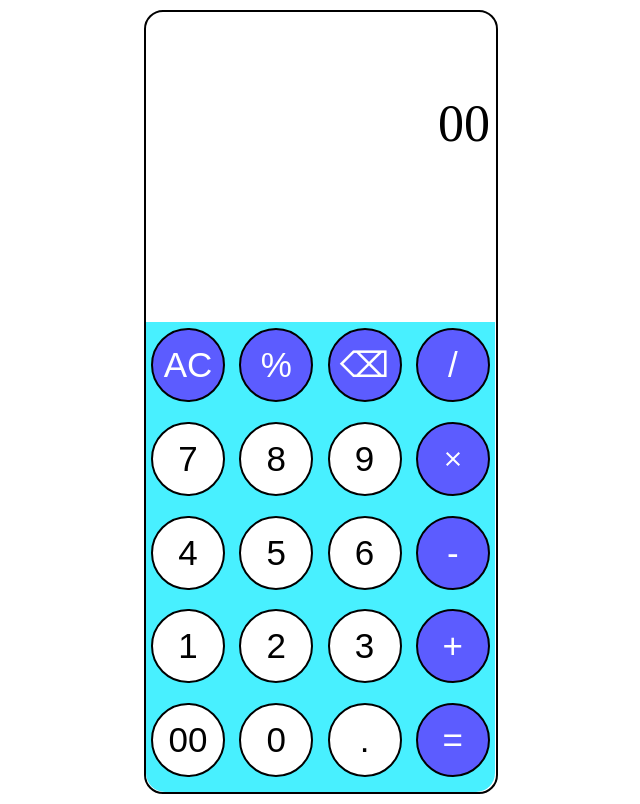
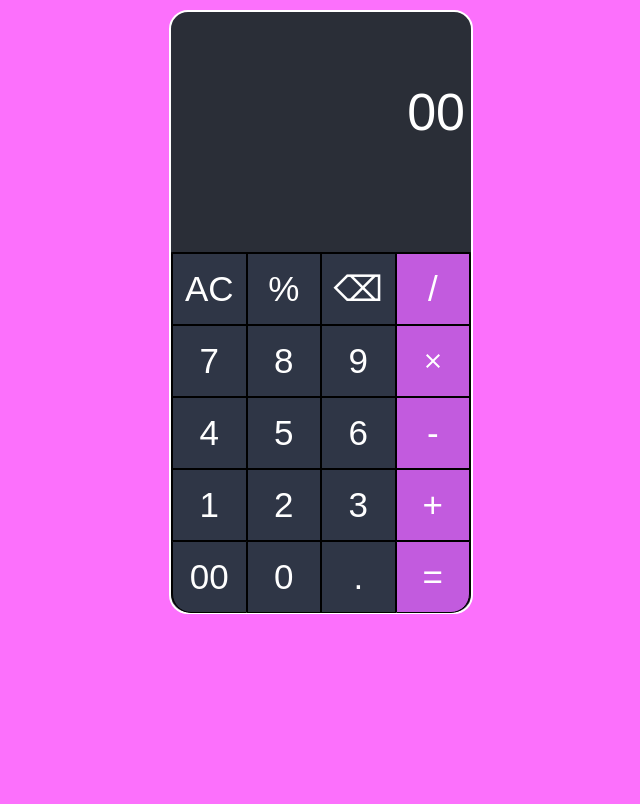
Before and after one commit to Saphalkhatri11/CALCULATOR, a plain HTML site: page index.html in a window 1280 px wide. Shown: the whole page, without its empty margins (319-959 px from the left). Drawn offline with Linux system fonts and the light colour scheme.

Commit message:
purple them calculator

```diff
--- a/index.html
+++ b/index.html
@@ -25,7 +25,7 @@
                     ⌫
                 </p>
             </div>
-            <div class="rectangle blue" data-id="/">
+            <div class="rectangle purple" data-id="/">
                 <p data-id="/">/</p>
             </div>
             <div class="rectangle" data-id="7">
@@ -37,7 +37,7 @@
             <div class="rectangle" id="nine" data-id="9">
                 <p data-id="9">9</p>
             </div>
-            <div class="rectangle blue" data-id="*">
+            <div class="rectangle purple" data-id="*">
                 <p data-id="*"><svg xmlns="http://www.w3.org/2000/svg" height="24px" viewBox="0 -960 960 960" width="24px" fill="#FFFFFF" data-id="*"><path d="m256-200-56-56 224-224-224-224 56-56 224 224 224-224 56 56-224 224 224 224-56 56-224-224-224 224Z" data-id="*"/></svg></p>
             </div>
             <div class="rectangle" data-id="4">
@@ -49,7 +49,7 @@
             <div class="rectangle" data-id="6">
                 <p data-id="6">6</p>
             </div>
-            <div class="rectangle blue" data-id="-">
+            <div class="rectangle purple" data-id="-">
                 <p data-id="-">-</p>
             </div>
             <div class="rectangle" data-id="1">
@@ -61,10 +61,10 @@
             <div class="rectangle" data-id="3">
                 <p data-id="3">3</p>
             </div>
-            <div class="rectangle blue" data-id="+">
+            <div class="rectangle purple" data-id="+">
                 <p data-id="+">+</p>
             </div>
-            <div class="rectangle" data-id="00">
+            <div class="rectangle " data-id="00" id="left-radius" >
                 <p data-id="00">00</p>
             </div>
             <div class="rectangle" data-id="0">
@@ -73,7 +73,7 @@
             <div class="rectangle" data-id=".">
                 <p data-id=".">.</p>
             </div>
-            <div class="rectangle blue" id="equal">
+            <div class="rectangle purple " id="equal">
                 <p>=</p>
             </div>
         </div>
--- a/style.css
+++ b/style.css
@@ -1,73 +1,85 @@
-
-
+* {
+    margin: 0;
+    padding: 0;
+}
+body{
+    background-color: #fc70fc;
+}
 #main-rectangle{
     /* height: 650px;
     width: 350px; */
-    height: 780px ;
-    width: 350px ;
-    background-color: rgb(255, 255, 255);
-    border: 2px solid black;
+    height: 600px ;
+    width: 300px ;
+    background-color: #2A2E37;
+    border: 2px solid white;
     margin: 10px auto ;
     position: relative;
     border-radius: 19px;
 }
 
 #show{
+    color: white;
     width: auto;
     /* border: 2px solid black; */
     position: absolute;
-    top: 30px;
+    top: 70px;
     right: 6px;
     font-size: 52px;
+    font-family: sans-serif;
+    font-style: medium;
+    user-select: none;
 }
 #second-rectangle{
     height: 60%;
-    width: 98%;
+    width: 100%;
     border-width: 1px;
     border-style: solid;
-    border-color: transparent;
+    border-color: black;
     position: absolute;
-    left: 0px;
-    right: 0px;
     bottom: 0px;
+    margin-left: auto;
+    margin-right: 2px;
     display: grid;
     grid-template-columns: repeat(4 , 1fr);
-    column-gap: 10px;
-    row-gap: 1px;
-    background-color: #48F0FF;
-    border-bottom-left-radius: 19px;
-    border-bottom-right-radius: 19px;
-    padding-left: 4px;
+    border-bottom-left-radius: inherit;
+    border-bottom-right-radius: inherit;
+    box-sizing: border-box;
 }
 
 .rectangle{
+    color: white;
     height: 70px;
-    width: 70px;
-    border: 2px solid black;
-    border-radius: 50%;
-    margin-top: 5px;
+    border: 1px solid black;
     font-size: 35px;
     display: flex;
     justify-content: center;
     align-items: center;
-    background-color: white;
+    background-color: #2F3646;
     user-select: none;
     font-family: sans-serif;
 
 
 }
+#left-radius{
+      border-bottom-left-radius: inherit;
 
-.blue{
-    background-color: #5C5CFF;
+}
+
+#equal{
+    border-bottom-right-radius: inherit;
+}
+
+.purple{
+    background-color: #C25BDE;
     color: white;
 }
 
 .rectangle:active{
-    background-color: rgb(214, 214, 214);
+    background-color: #292f3d;
 }
 
-.blue:active{
-    background-color: #4545ff;
+.purple:active{
+    background-color: #bc48dc;
 
 
 }
```
